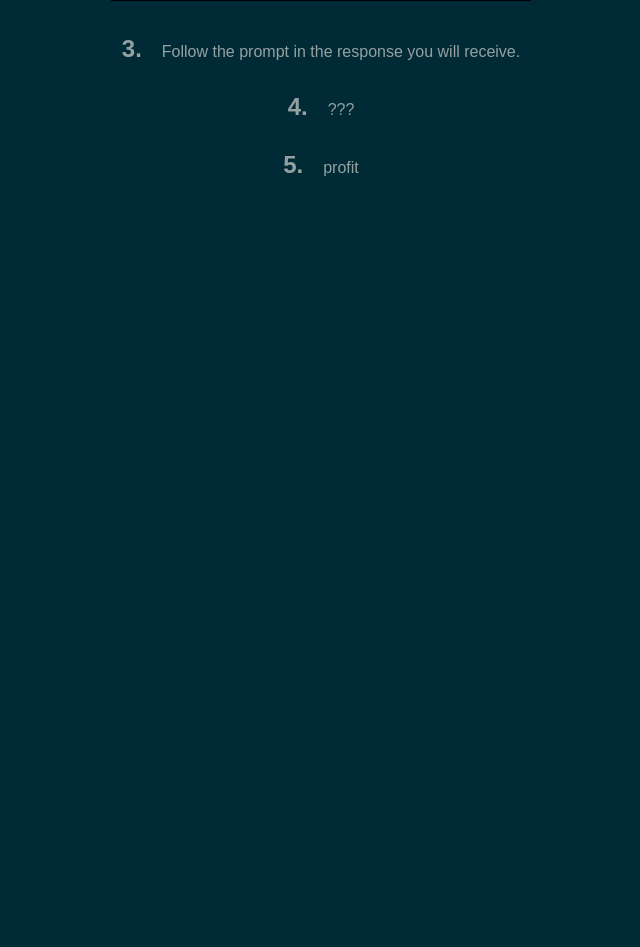
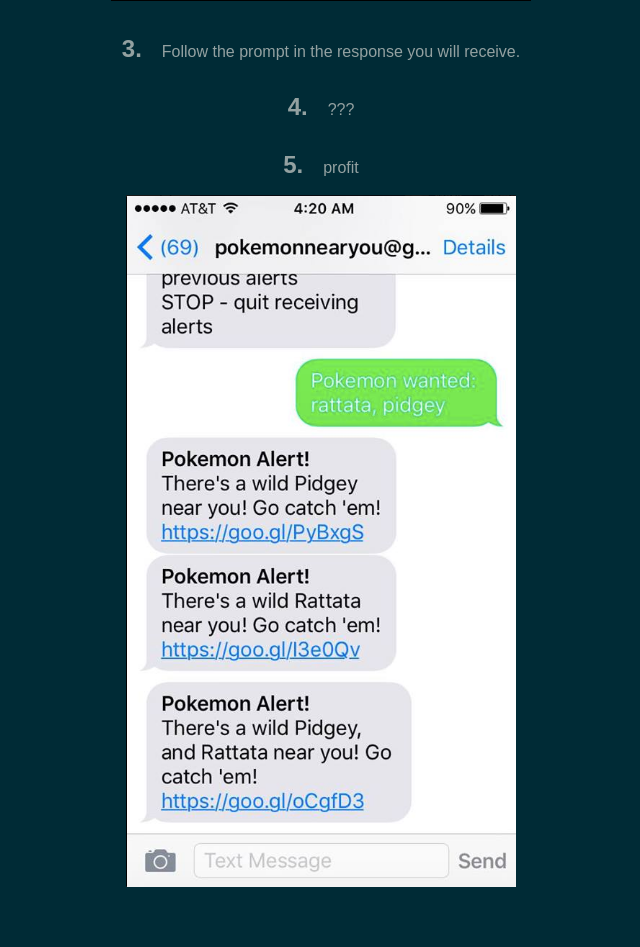
Before and after one commit to erasaur/pnu-website, a Flask app: page / in a window 1280 px wide. Shown: the part 1035-1982 px from the top of the page, without its empty margins (319-959 px from the left). Before the commit the page ends 1211 px from the top, so only its background shows below. Run offline with Flask 2, Linux system fonts and the light colour scheme.

Commit message:
add profit image

```diff
--- a/app/templates/index.html
+++ b/app/templates/index.html
@@ -39,6 +39,7 @@
   </div>
   <div class="enroll_step">
     <p><span class="enroll_step_number">5.</span>profit</p>
+    <img class="info_pic" src="{{ url_for('static', filename='images/profit.png') }}"/>
   </div>
 </div>
 
```
